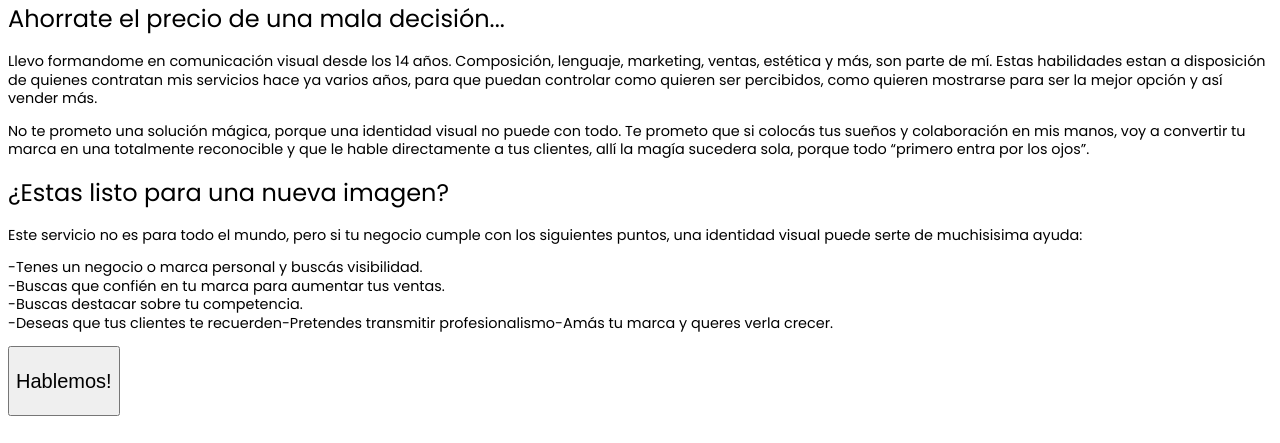
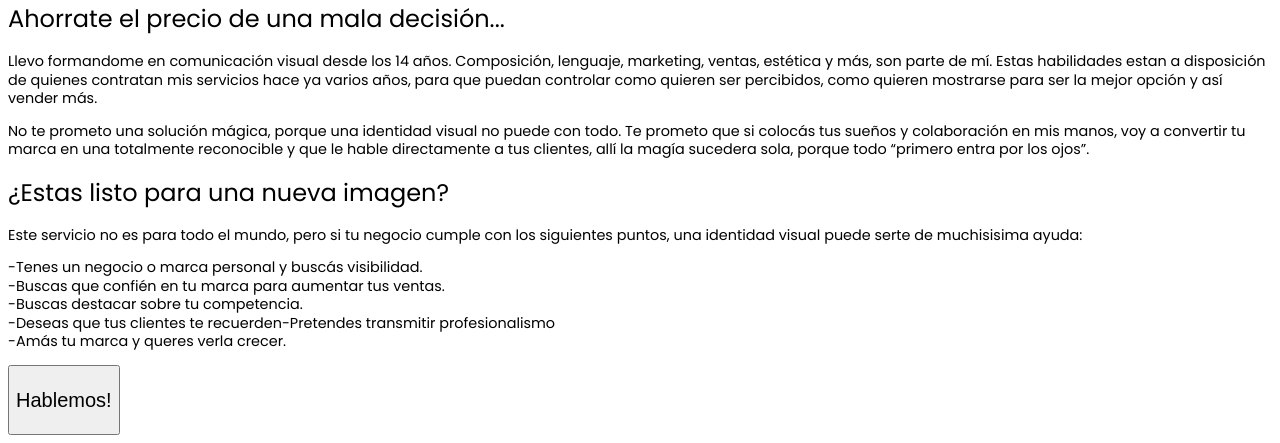
Before and after one commit to santiagoavilez/MelinaBatalla, an Astro site: page /identidad-visual in a window 1280 px wide. Shown: the part 2739-3182 px from the top of the page. Built offline with nearby package versions, Linux system fonts and the light colour scheme; Astro itself is replaced by a stand-in of ours.

Commit message:
fix amas a tu marca

```diff
--- a/src/pages/identidad-visual.astro
+++ b/src/pages/identidad-visual.astro
@@ -129,8 +129,8 @@ import MainLayout from "../layouts/MainLayout.astro";
                 -Tenes un negocio o marca personal y buscás visibilidad. <br /> -Buscas
                 que confién en tu marca para aumentar tus ventas. <br />-Buscas
                 destacar sobre tu competencia. <br /> -Deseas que tus clientes te
-                recuerden-Pretendes transmitir profesionalismo-Amás tu marca y queres
-                verla crecer.
+                recuerden-Pretendes transmitir profesionalismo <br />-Amás tu
+                marca y queres verla crecer.
             </p>
             <Button><h3>Hablemos!</h3></Button>
         </section>
```
